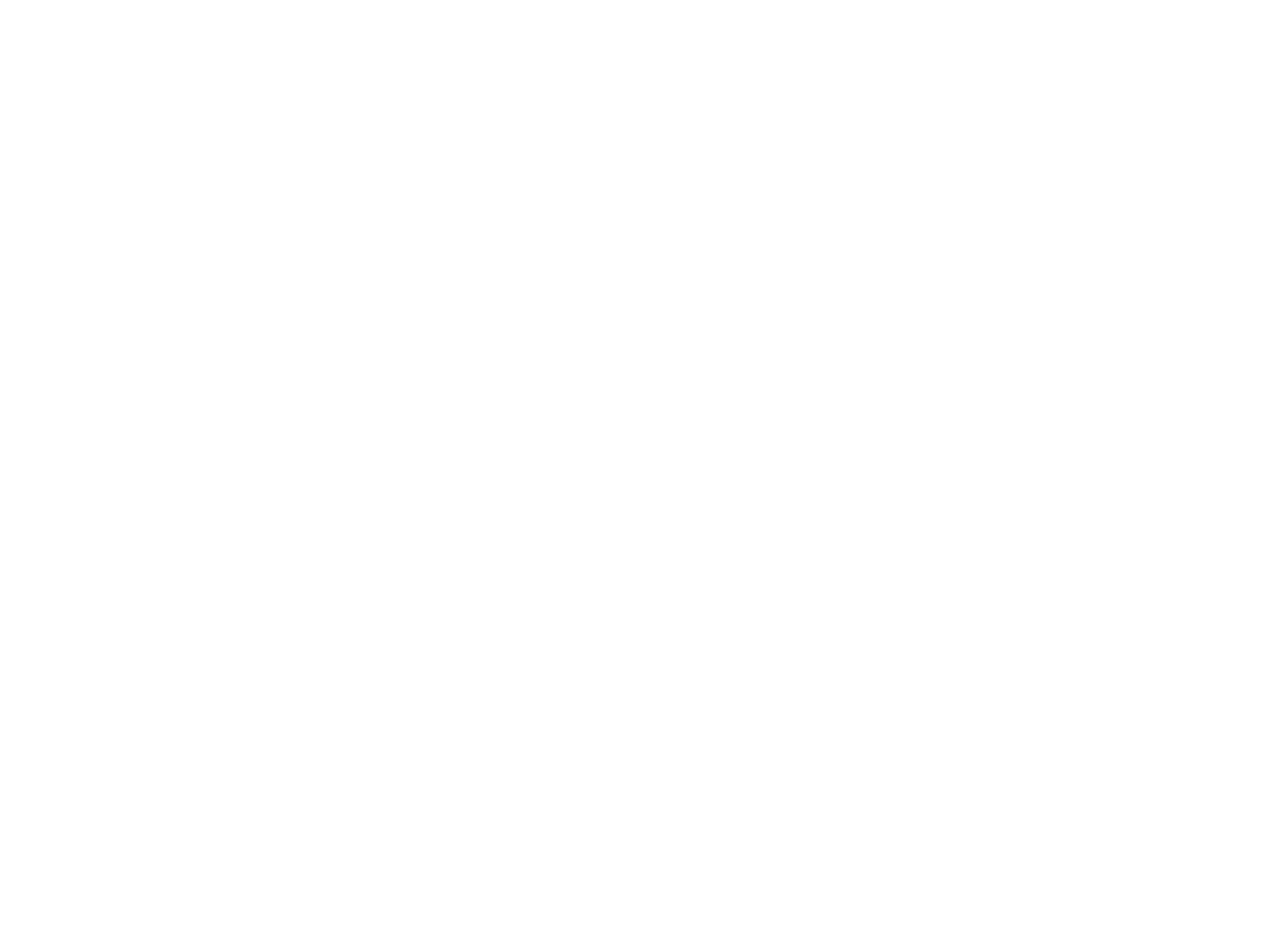
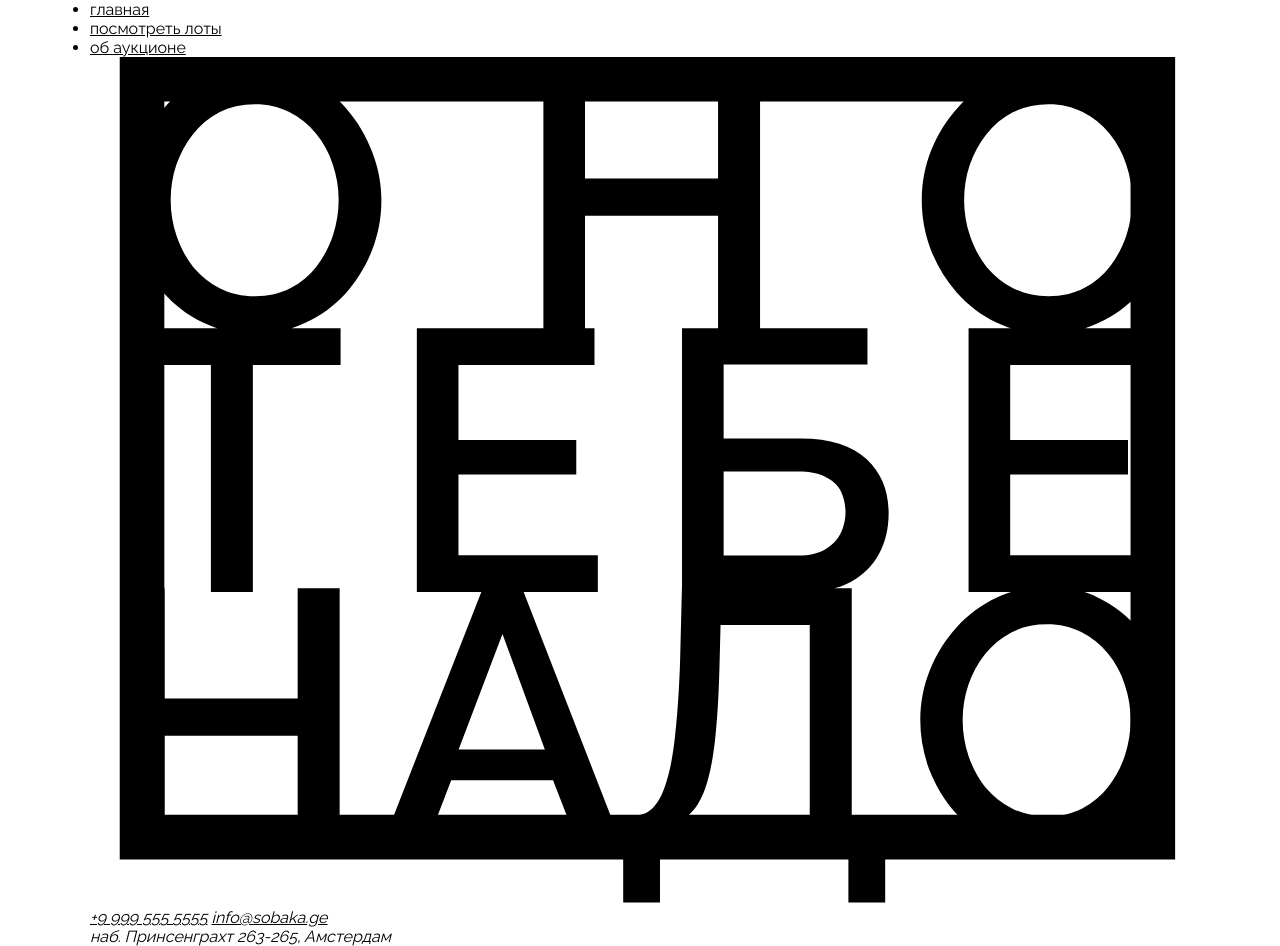
Before and after one commit to AlexanderP101/ono-tebe-nado-ad, a plain HTML site: page index.html in a window 1280 px wide. Before the commit the page ends 800 px from the top, so only its background shows below. Drawn offline with Linux system fonts and the light colour scheme.

Commit message:
Update index.html

```diff
--- a/index.html
+++ b/index.html
@@ -1,10 +1,57 @@
 <!DOCTYPE html>
 <html lang="ru">
-  <head>
-    <meta charset="UTF-8" />
-    <meta http-equiv="X-UA-Compatible" content="IE=edge" />
-    <meta name="viewport" content="width=device-width, initial-scale=1.0" />
-    <title>Оно тебе надо — аукцион вещей, в которые никто не верил</title>
-  </head>
-  <body></body>
+<head>
+    <meta charset="UTF-8">
+    <meta name="viewport" content="width=device-width, initial-scale=1.0">
+    <title>Оно тебе надо</title>
+    <link rel="stylesheet" href="./fonts/fonts.css">
+    <link rel="stylesheet" href="./styles/global.css">
+    <link rel="stylesheet" href="./styles/style.css">
+</head>
+<body>
+    <!-- ШАПКА -->
+    <header class="header">
+        <nav class="header__menu">
+            <ul class="header__links-list">
+                <li class="header__links-list-item">
+                    <a href="#" class="header__link header__link_active">главная</a>
+                </li>
+                <li class="header__links-list-item">
+                    <a href="#" class="header__link">посмотреть лоты</a>
+                </li>
+                <li class="header__links-list-item">
+                    <a href="#" class="header__link">об аукционе</a>
+                </li>
+            </ul>
+        </nav>
+        <a class="header__logo">
+            <img class="header__logo-image" src="./images/logo-black.svg" alt="Логотип Оно тебе надо">
+        </a>
+        <address class="header__address address">
+            <a href="tel:+99995555555" class="address__item">+9 999 555 5555</a>
+            <a href="mailto:info@sobaka.ge" class="address__item">info@sobaka.ge</a>
+            <p class="address__item">наб. Принсенграхт 263-265, Амстердам</p>
+        </address>
+    </header>
+
+    <!-- ОСНОВНОЙ КОНТЕНТ -->
+    <main>
+        <section class="cover">
+            <!-- Контент обложки -->
+        </section>
+
+        <section class="lots">
+            <!-- Контент лотов -->
+        </section>
+
+        <section class="about">
+            <!-- Контент об аукционе -->
+        </section>
+    </main>
+
+    <!-- ПОДВАЛ -->
+    <footer class="footer">
+        <!-- Контент подвала -->
+    </footer>
+</body>
 </html>
```
